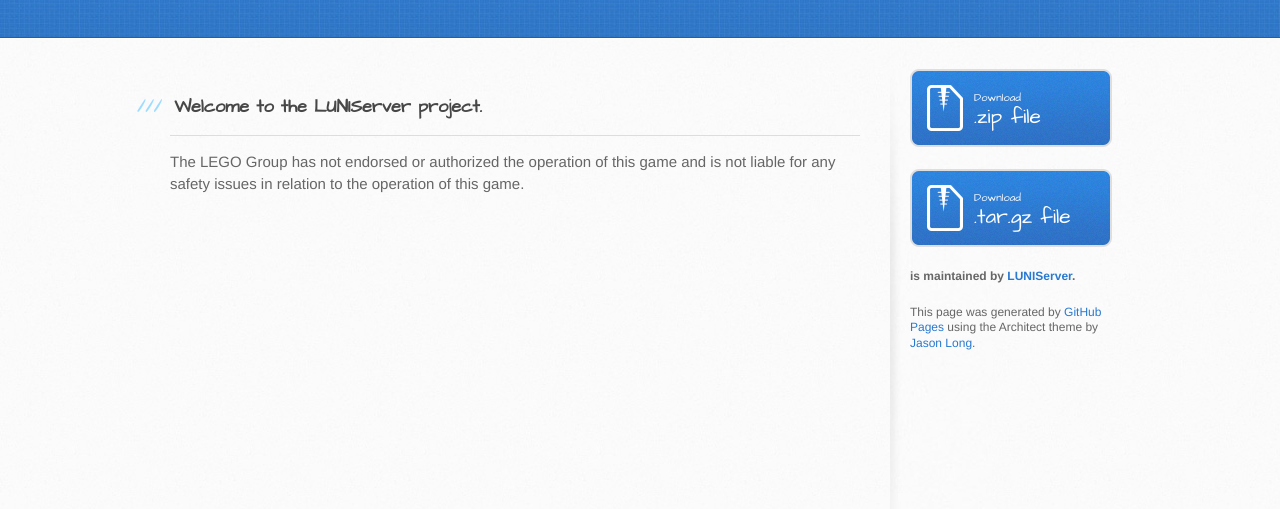
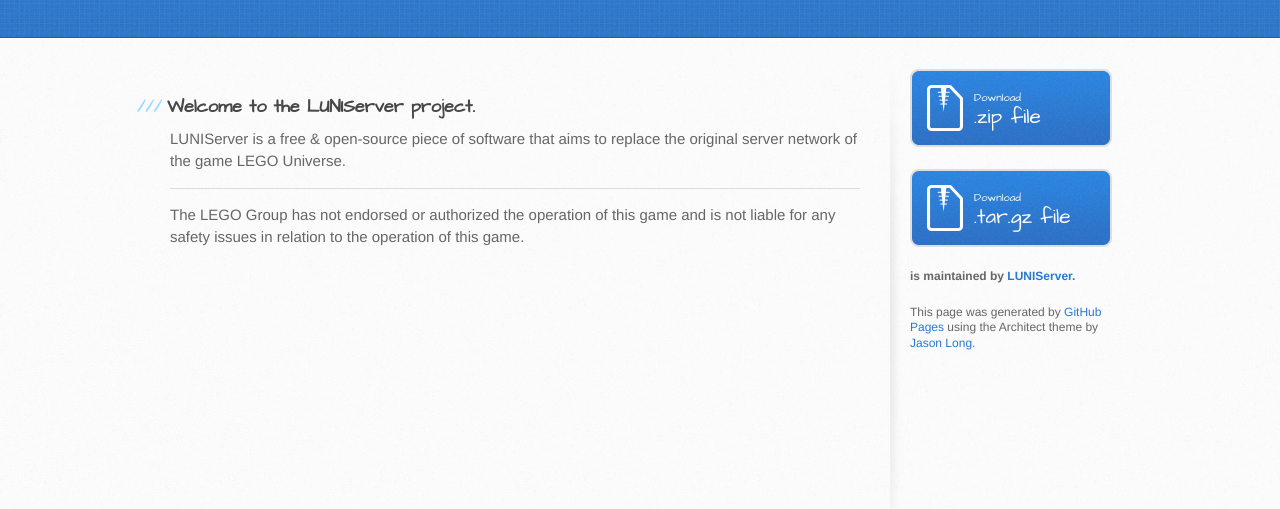
Before and after one commit to LUNIServer/UniverseServer, a plain HTML site: page index.html in a window 1280 px wide. Shown: the part 197-706 px from the top of the page. Drawn offline with Linux system fonts and the light colour scheme.

Commit message:
Update index.html

```diff
--- a/index.html
+++ b/index.html
@@ -28,12 +28,10 @@
     <div id="content-wrapper">
       <div class="inner clearfix">
         <section id="main-content">
-          <h3>
-<a id="welcome-to-the-luniserver-project" class="anchor" href="#welcome-to-the-luniserver-project" aria-hidden="true"><span class="octicon octicon-link"></span></a>Welcome to the LUNIServer project.</h3>
-
-<hr>
-
-<p>The LEGO Group has not endorsed or authorized the operation of this game and is not liable for any safety issues in relation to the operation of this game.</p>
+          <h3><a id="welcome-to-the-luniserver-project" class="anchor" href="#welcome-to-the-luniserver-project" aria-hidden="true"><span class="octicon octicon-link"></span></a>Welcome to the LUNIServer project.</h3>
+          LUNIServer is a free & open-source piece of software that aims to replace the original server network of the game LEGO Universe.
+          <hr>
+          <p>The LEGO Group has not endorsed or authorized the operation of this game and is not liable for any safety issues in relation to the operation of this game.</p>
         </section>
 
         <aside id="sidebar">
```
